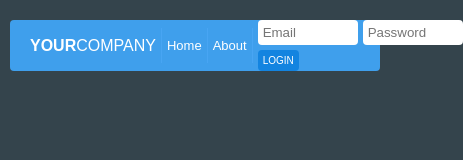
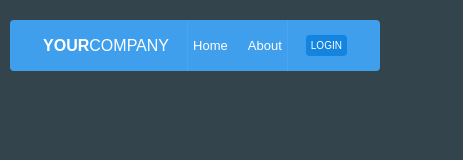
Before and after one commit to Assis-Souz4/modal-simples, a plain HTML site: page index.html in a window 390 px wide. Shown: the whole page, 463 px wide, since content can reach past the window. Drawn offline with Linux system fonts and the light colour scheme.

Commit message:
fim do  responsivo

```diff
--- a/css/modal.css
+++ b/css/modal.css
@@ -23,13 +23,14 @@ header {
   padding: 0 20px;
   max-width: 1440px;
   margin: 0 auto;
+  flex-wrap: wrap;
 }
 .header-titulo {
   text-transform: uppercase;
   font-size: 20px;
 }
 .header-titulo span {
-  font-weight: 100;
+  font-weight: 300;
 }
 .header-lista {
   display: flex;
@@ -83,7 +84,7 @@ button[type="submit"] {
     font-size: 18px;
   }
   .header-container a {
-    font-size: 16px;
+    font-size: 18px;
   }
   .header-lista {
     margin: 0 5px;
@@ -106,7 +107,7 @@ button[type="submit"] {
   }
   .header-container a {
     font-size: small;
-    padding: 10px 5px;
+    padding: 18px 5px;
   }
   form div {
     display: grid;
@@ -122,3 +123,19 @@ button[type="submit"] {
     padding: 5px 5px;
   }
 }
+@media (max-width: 570px) {
+  form div{
+    display: none;
+  }
+  .header-lista{
+    gap: 10px;
+  }
+  .btn1 {
+    border-right: 0px solid #48a5f3;
+  }
+}
+@media (max-width: 335px) {
+  .header-container{
+    padding: 10px 5px;
+  }
+}
```
